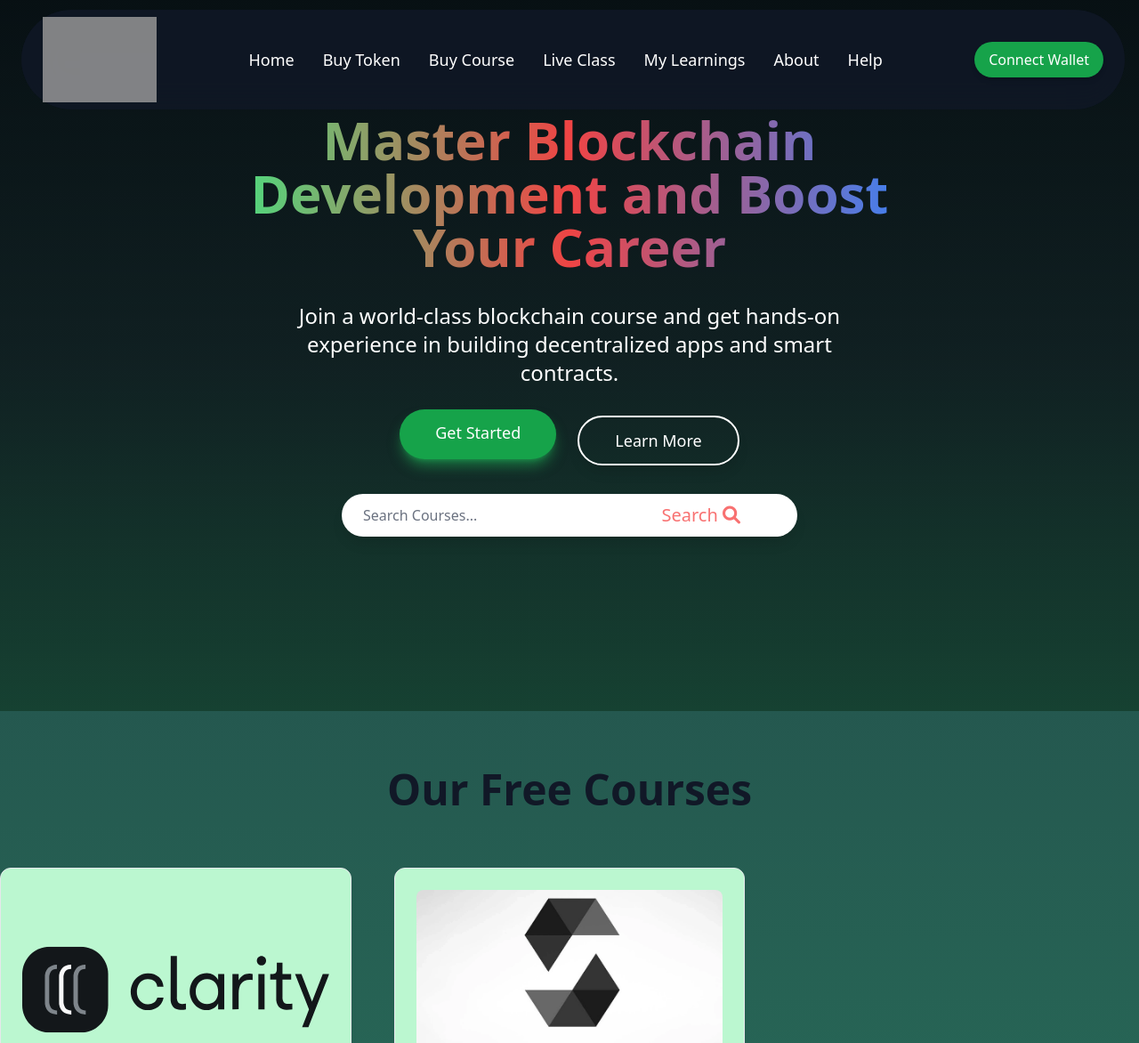
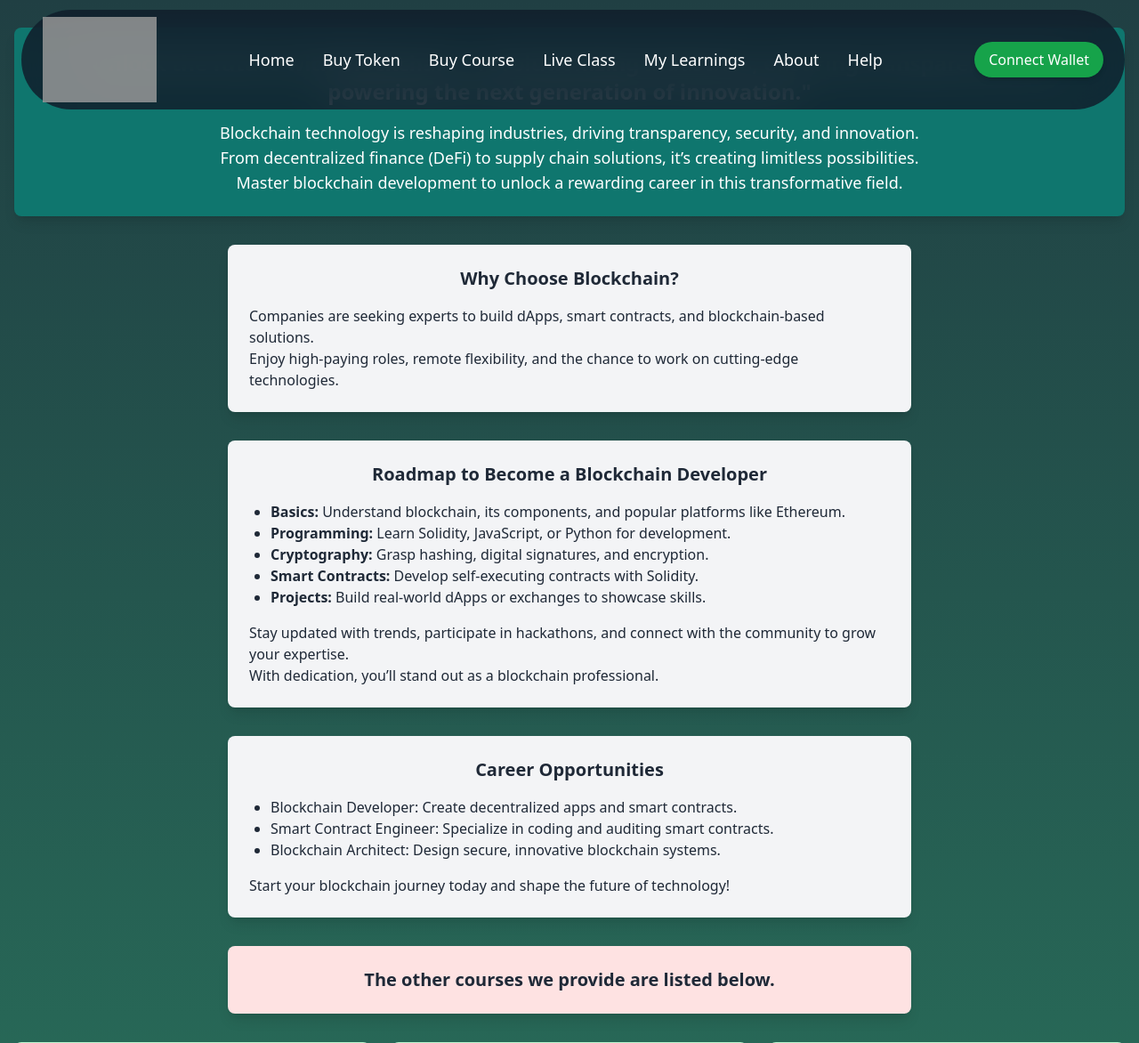
Before and after one commit to brlamit/D-Academe, a PHP site: page /index.php?page=learnmore in a window 1280 px wide. Shown: the part 1-1173 px from the top of the page at 89% size. Run offline with PHP 8.4, Linux system fonts and the light colour scheme; some libraries are stand-ins or nearby versions; grey boxes are pictures that could not be loaded.

Commit message:
added learn more section with the details

```diff
--- a/D-Academe/User/Home.php
+++ b/D-Academe/User/Home.php
@@ -46,7 +46,7 @@
             <a href="?page=userregister" class="bg-green-600 hover:bg-green-700 text-white py-3 px-10 rounded-full text-lg  shadow-lg shadow-green-500/50 transform hover:scale-110 transition duration-300 ease-in-out animate-bounce" data-aos="fade-up" data-aos-delay="500">
                 Get Started
             </a>
-            <a  href="/learn-more" class="text-white border-2 border-white py-3 px-10 rounded-full text-lg shadow-lg hover:shadow-pink-500/50 transition duration-300 ease-in-out hover:bg-white hover:text-gray-900" data-aos="fade-up" data-aos-delay="600">
+            <a  href="?page=learnmore" class="text-white border-2 border-white py-3 px-10 rounded-full text-lg shadow-lg hover:shadow-pink-500/50 transition duration-300 ease-in-out hover:bg-white hover:text-gray-900" data-aos="fade-up" data-aos-delay="600">
                 Learn More
             </a>
         </div>
--- a/D-Academe/User/index.php
+++ b/D-Academe/User/index.php
@@ -23,7 +23,7 @@
         $page = $_GET['page'] ?? 'home';
 
         // Use a safe approach to include files to prevent potential security risks
-        $allowedPages = ['home','buy-token', 'myLearnings', 'buy-course', 'solidity-basic', 'live-class', 'cart', 'about', 'courses' , 'help', 'Solidity-Disc', 'Solidity-Course','userregister','Clarity_course']; // Add allowed pages here
+        $allowedPages = ['home','buy-token', 'myLearnings', 'buy-course', 'solidity-basic', 'live-class', 'cart','about', 'courses' , 'help', 'Solidity-Disc', 'Solidity-Course','userregister','Clarity_course','learnmore'];
         if (in_array($page, $allowedPages)) {
             include $page . '.php';
         } else {
--- /dev/null
+++ b/D-Academe/User/learnmore.php
@@ -0,0 +1,145 @@
+<?php
+$courses = [
+    [
+        'title' => 'Blockchain Fundamentals',
+        'description' => 'Learn the basics of blockchain technology, its applications, and how it is transforming industries worldwide.',
+        'image' => 'blockchain.png'
+    ],
+    [
+        'title' => 'Solidity Programming',
+        'description' => 'Dive into smart contract development using Solidity, the primary programming language for Ethereum.',
+        'image' => './assest/logo.svg'
+    ],
+    [
+        'title' => 'PHP for Web Development',
+        'description' => 'Master PHP programming to create dynamic, database-driven websites and web applications.',
+        'image' => 'php.png'
+    ],
+    [
+        'title' => 'Web Development',
+        'description' => 'Explore front-end and back-end web development, including HTML, CSS, JavaScript, and modern frameworks.',
+        'image' => 'web-development.png'
+    ]
+];
+?>
+
+<!DOCTYPE html>
+<html lang="en">
+<head>
+    <meta charset="UTF-8">
+    <meta name="viewport" content="width=device-width, initial-scale=1.0">
+    <title>Learn More - Courses</title>
+    <script src="https://cdn.tailwindcss.com"></script>
+    <style>
+        .animate-fade-up {
+            opacity: 0;
+            transform: translateY(20px);
+            transition: opacity 0.5s ease-out, transform 0.5s ease-out;
+        }
+
+        .animate-fade-up.show {
+            opacity: 1;
+            transform: translateY(0);
+        }
+    </style>
+</head>
+<body class="bg-teal-100">
+
+    <!-- Main Container -->
+    <div class="container mx-auto px-4 py-8 mt=24">
+
+        <!-- Header Section -->
+        <section class="relative w-full mt=16">
+            <div class="bg-teal-700 text-white p-6 rounded-lg shadow-lg text-center">
+                <h2 class="text-2xl font-semibold mb-4">
+                    <b>"Unlock the future with Blockchain—revolutionizing industries, ensuring transparency, and powering the next generation of innovation."</b>
+                </h2>
+                <p class="text-lg">
+                    Blockchain technology is reshaping industries, driving transparency, security, and innovation.<br>
+                    From decentralized finance (DeFi) to supply chain solutions, it’s creating limitless possibilities.<br>
+                    Master blockchain development to unlock a rewarding career in this transformative field.
+                </p>
+            </div>
+        </section>
+
+        <!-- Why Choose Blockchain Section -->
+        <section class="mt-8">
+            <div class="bg-gray-100 p-6 rounded-lg shadow-lg text-gray-800 mx-auto max-w-3xl">
+                <h3 class="text-xl font-semibold mb-4 text-center">Why Choose Blockchain?</h3>
+                <p>
+                    Companies are seeking experts to build dApps, smart contracts, and blockchain-based solutions.<br>
+                    Enjoy high-paying roles, remote flexibility, and the chance to work on cutting-edge technologies.
+                </p>
+            </div>
+        </section>
+
+        <!-- Roadmap Section -->
+        <section class="mt-8">
+            <div class="bg-gray-100 p-6 rounded-lg shadow-lg text-gray-800 mx-auto max-w-3xl">
+                <h3 class="text-xl font-semibold mb-4 text-center">Roadmap to Become a Blockchain Developer</h3>
+                <ul class="list-disc pl-6">
+                    <li><strong>Basics:</strong> Understand blockchain, its components, and popular platforms like Ethereum.</li>
+                    <li><strong>Programming:</strong> Learn Solidity, JavaScript, or Python for development.</li>
+                    <li><strong>Cryptography:</strong> Grasp hashing, digital signatures, and encryption.</li>
+                    <li><strong>Smart Contracts:</strong> Develop self-executing contracts with Solidity.</li>
+                    <li><strong>Projects:</strong> Build real-world dApps or exchanges to showcase skills.</li>
+                </ul>
+                <p class="mt-4">
+                    Stay updated with trends, participate in hackathons, and connect with the community to grow your expertise.<br>
+                    With dedication, you’ll stand out as a blockchain professional.
+                </p>
+            </div>
+        </section>
+
+        <!-- Career Opportunities Section -->
+        <section class="mt-8">
+            <div class="bg-gray-100 p-6 rounded-lg shadow-lg text-gray-800 mx-auto max-w-3xl">
+                <h3 class="text-xl font-semibold mb-4 text-center">Career Opportunities</h3>
+                <ul class="list-disc pl-6">
+                    <li>Blockchain Developer: Create decentralized apps and smart contracts.</li>
+                    <li>Smart Contract Engineer: Specialize in coding and auditing smart contracts.</li>
+                    <li>Blockchain Architect: Design secure, innovative blockchain systems.</li>
+                </ul>
+                <p class="mt-4">
+                    Start your blockchain journey today and shape the future of technology!
+                </p>
+            </div>
+        </section>
+
+        <!-- Additional Services -->
+        <section class="mt-8">
+            <div class="bg-red-100 p-6 rounded-lg shadow-lg text-gray-800 mx-auto max-w-3xl">
+                <h3 class="text-xl font-semibold text-center"><b>The other courses we provide are listed below.</b></h3>
+            </div>
+        </section>
+
+        <!-- Courses Section -->
+        <section class="mt-8 grid grid-cols-1 md:grid-cols-2 lg:grid-cols-3 gap-6">
+            <?php foreach ($courses as $index => $course): ?>
+                <div
+                    class="bg-green-200 rounded-lg shadow-lg p-6 flex flex-col justify-between animate-fade-up"
+                    style="transition-delay: <?= $index * 200 ?>ms;">
+                    <img src="<?= htmlspecialchars($course['image']) ?>" alt="<?= htmlspecialchars($course['title']) ?>" class="w-full h-40 object-cover rounded-t-lg mb-4">
+                    <h2 class="text-2xl font-semibold text-gray-800 mb-2"><?= htmlspecialchars($course['title']) ?></h2>
+                    <p class="text-gray-700 mb-4"><?= htmlspecialchars($course['description']) ?></p>
+                </div>
+            <?php endforeach; ?>
+        </section>
+    </div>
+
+    <!-- JavaScript for Scroll Animation -->
+    <script>
+        document.addEventListener('DOMContentLoaded', () => {
+            const elements = document.querySelectorAll('.animate-fade-up');
+            const observer = new IntersectionObserver((entries) => {
+                entries.forEach(entry => {
+                    if (entry.isIntersecting) {
+                        entry.target.classList.add('show');
+                    }
+                });
+            });
+            elements.forEach(element => observer.observe(element));
+        });
+    </script>
+</body>
+</html>
```
